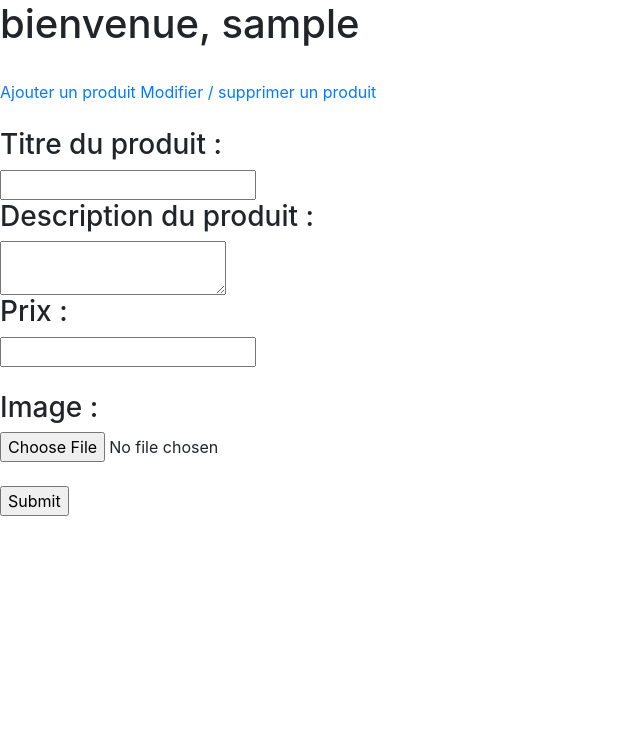
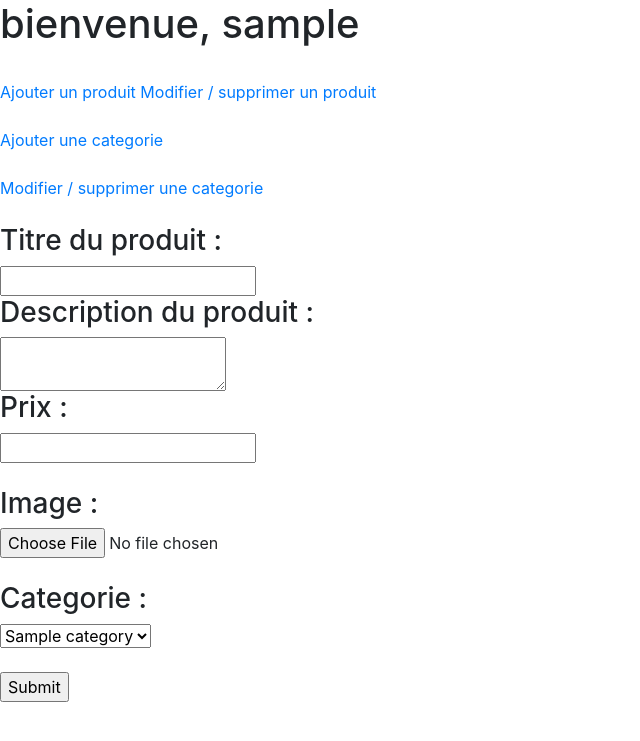
Before and after one commit to HaisRodolphe/LaPlaceDuMarch-.com, a PHP site: page /admin/admin.php?action=add in a window 1280 px wide. Shown: the top 741 px of the page, without its empty margins (0-640 px from the left). Run offline with PHP 8.4, Linux system fonts and the light colour scheme; the visitor is signed in with stand-in values (Sample User, id 1); tables that the repository leaves empty or names only in its code hold one stand-in row (values such as "Sample post").

Commit message:
Mise en place d'une category.

```diff
--- a/LaPlaceDuMarché - php/admin/admin.php
+++ b/LaPlaceDuMarché - php/admin/admin.php
@@ -11,6 +11,9 @@
 <!--Test action=add-->
 <a href="?action=add">Ajouter un produit</a>
 <a href="?action=modifyanddelete">Modifier / supprimer un produit</a><br/><br/>
+
+<a href="?action=add_category">Ajouter une categorie</a><br/><br/>
+<a href="?action=modifyanddelete_category">Modifier / supprimer une categorie </a><br/><br/>
 
 
 <?php
@@ -36,7 +39,7 @@
 
                 // Test submit
                 if(isset($_POST['submit'])){
-
+                    //variables
                     $title = $_POST['title'];
                     $description = $_POST['description'];
                     $price = $_POST['price'];
@@ -112,11 +115,12 @@
 
                     if($title && $description && $price){
 
+                        $category=$_POST['category'];
 
                         //insertion des données
                         //execute requette preparer
-                        $insert = $bdd->prepare('INSERT INTO products (title, description, price ) VALUES(?, ?, ?)');
-                        $insert->execute(array($title, $description, $price));
+                        $insert = $bdd->prepare("INSERT INTO products (title, description, price, category) VALUES(?, ?, ?, ?)");
+                        $insert->execute(array($title, $description, $price, $category));
 
                     }else{
 
@@ -134,6 +138,25 @@
                 <h3>Prix :</h3><input type="text" name="price" /><br /><br />
                 <h3>Image :</h3>
                 <input type="file" name="img" /><br /><br /> <!-- insert une image -->
+                <!-- Selection category dans la base de donnée-->
+                <h3>Categorie :</h3><select name="category">
+
+                <?php $select=$bdd->query("SELECT * FROM category");
+
+                    while($s = $select->fetch(PDO::FETCH_OBJ)){
+
+                        ?>
+
+                        <option><?php echo $s->name; ?></option>
+
+                        <?php
+
+
+                    }
+
+                ?>
+
+                </select><br /><br />
                 <input type="submit" name="submit" />
 
                 </form>
@@ -193,11 +216,35 @@
                 $delete = $bdd->prepare("DELETE FROM products WHERE id=?");
                 $delete->execute(array($id));
 
+            }else if($_GET['action']=='add_category'){
+
+                if(isset($_POST['submit'])){
+
+                    $name = $_POST['name'];
+
+                    if($name){
+
+                        $insert = $bdd->prepare("INSERT INTO category (name) VALUES(?)");
+                        $insert->execute(array($name));
+
+                    }
+                }
+
+                ?>
+
+                <form action="" method="post">
+                <h3>Titre de la categorie :</h3><input type="texte" name="name"/><br/><br/>
+                <input type="submit" name="submit" value="Ajouter"/>
+                </form>
+
+                <?php
+
             }else{
 
                 die('Une erreur s\'est ptoduite.');
 
             }
+
         }else{
 
         }
```
Also changed, not shown: LaPlaceDuMarché - php/boutique.php (+35 -1 lines), LaPlaceDuMarché - php/admin/images/Salade Laitue verte.jpg (added), LaPlaceDuMarché - php/admin/images/Tomate cerise.jpg (added), LaPlaceDuMarché - php/admin/images/salade.jpg (added).
